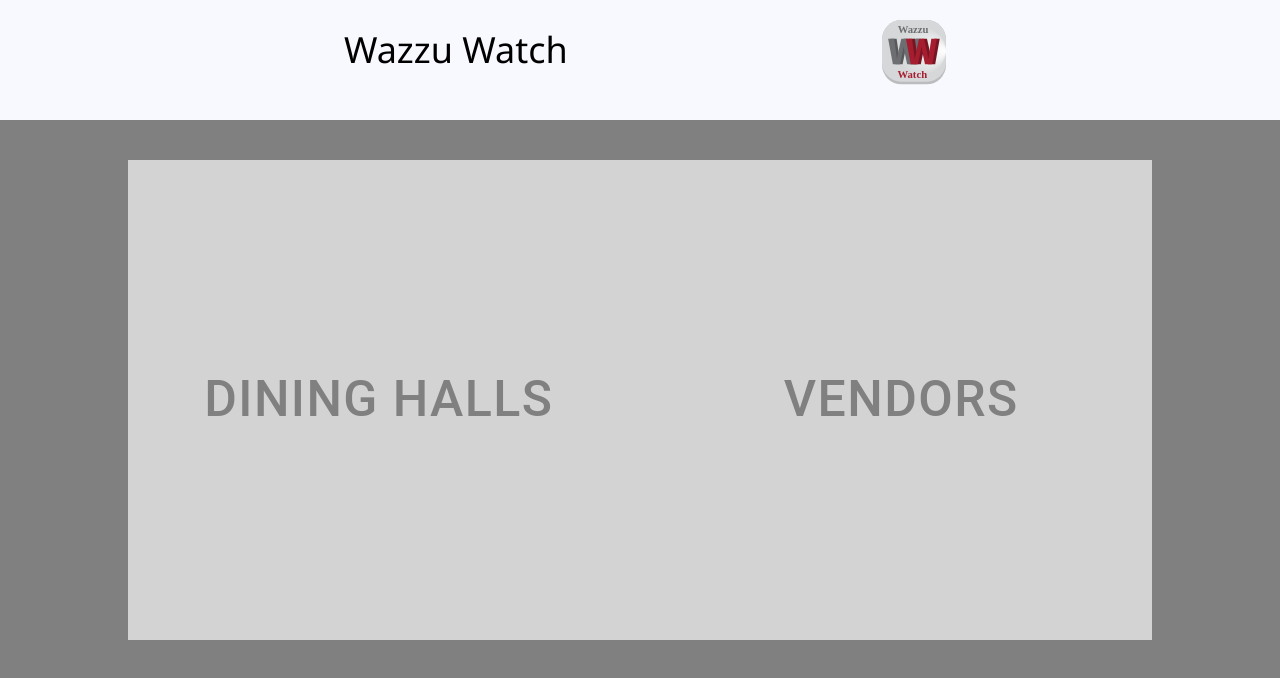
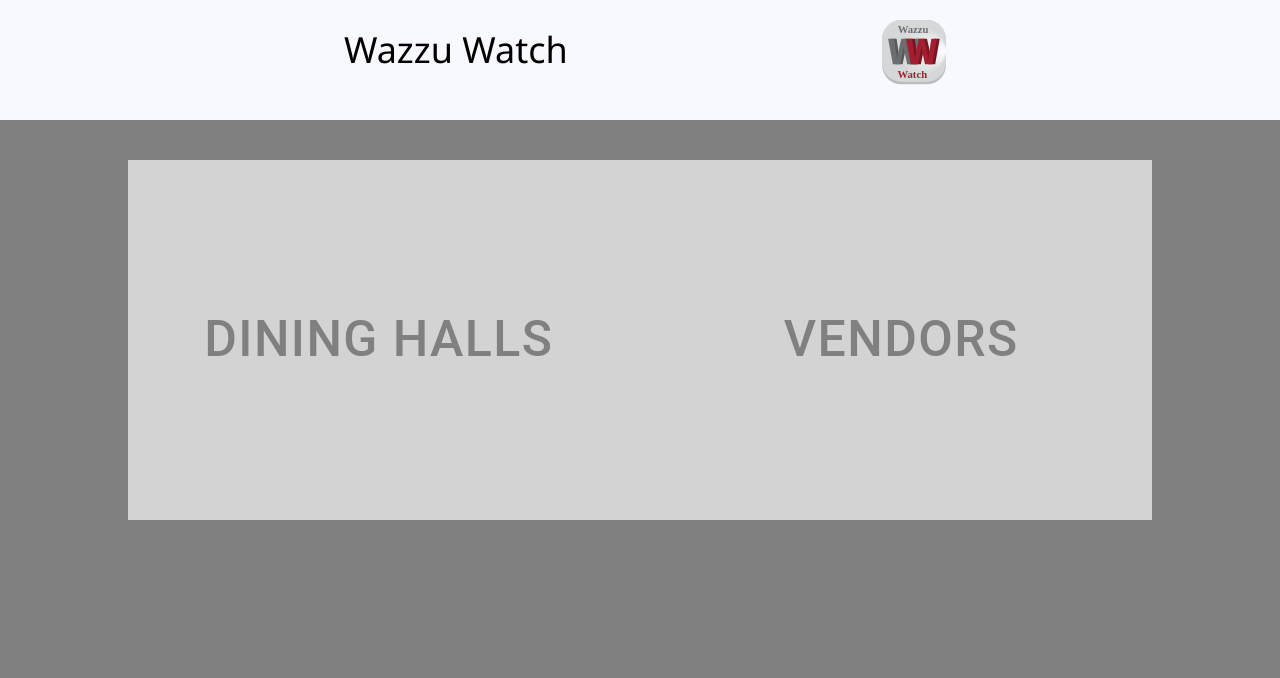
Before and after one commit to suba-ven/WSU-Hackathon-2022, a React (Create React App) app in the folder my-app/: page / in a window 1280 px wide. Both pictures are taken after a click on the button "ENTER". Shown: the top 678 px of the page. Built offline with nearby package versions, Linux system fonts and the light colour scheme.

Commit message:
fixed main menus!

```diff
--- a/my-app/src/MainPage.css
+++ b/my-app/src/MainPage.css
@@ -23,7 +23,7 @@
     flex-direction: row;
     justify-content: center;
     background-color: #808080;
-    height: 800px;
+    height: 600px;
 }
 
 .Main-map {
--- a/my-app/src/MainPage.js
+++ b/my-app/src/MainPage.js
@@ -7,17 +7,10 @@ import FoodService from './FoodService.js';
 import { Button } from '@mui/material';
 
 
-class MainPage extends Component {
+const MainPage = (props) => {
 
-    constructor(props) {
-        super(props)
-
-    }
-    //     background-color: #282c34;
-
-    render() {
         return (
-            <div maxHeight="1000px">
+            <div maxHeight="800px">
                 <header className="Main-header">
                     <div className = "Main-text-header"> Wazzu Watch</div>
                     <img src={logo} className="Main-img" alt="logo" size = "20px"/>
@@ -32,7 +25,6 @@ class MainPage extends Component {
                 </body>
             </div >
         )
-    }
 }
 
 export default MainPage;
```
